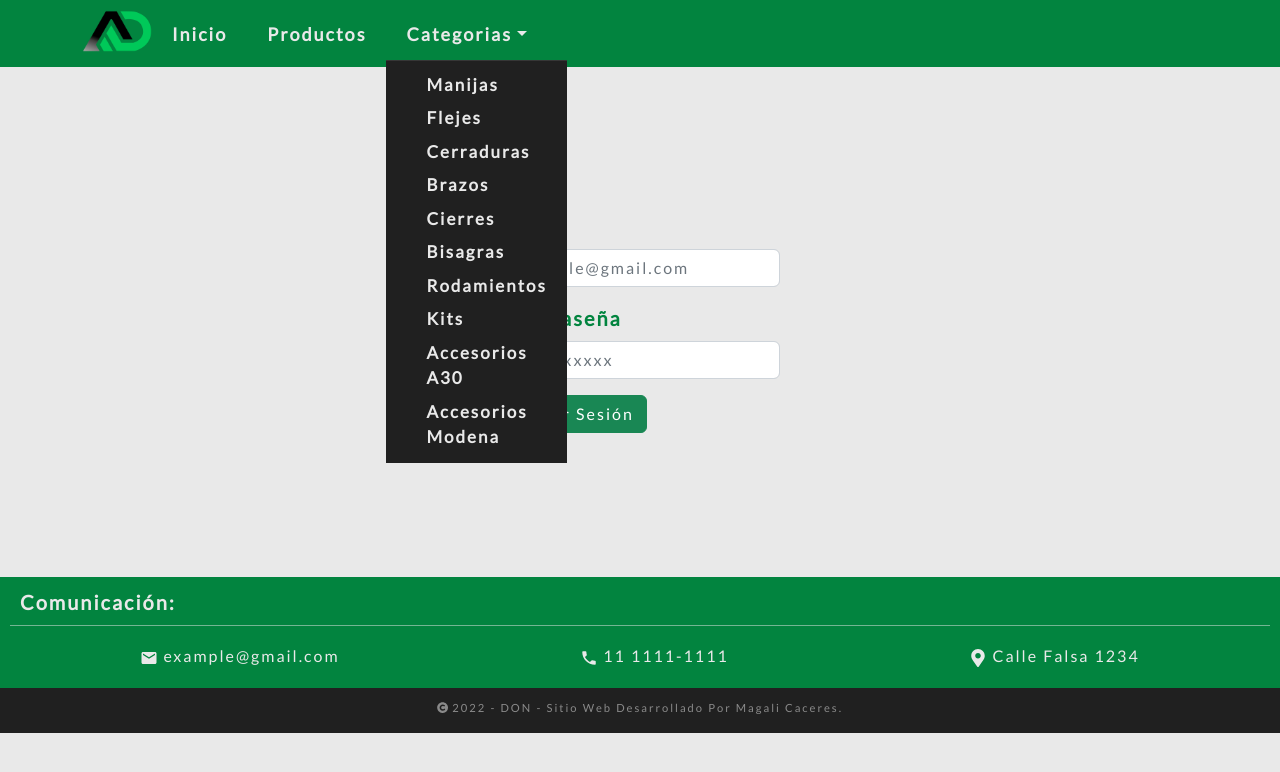
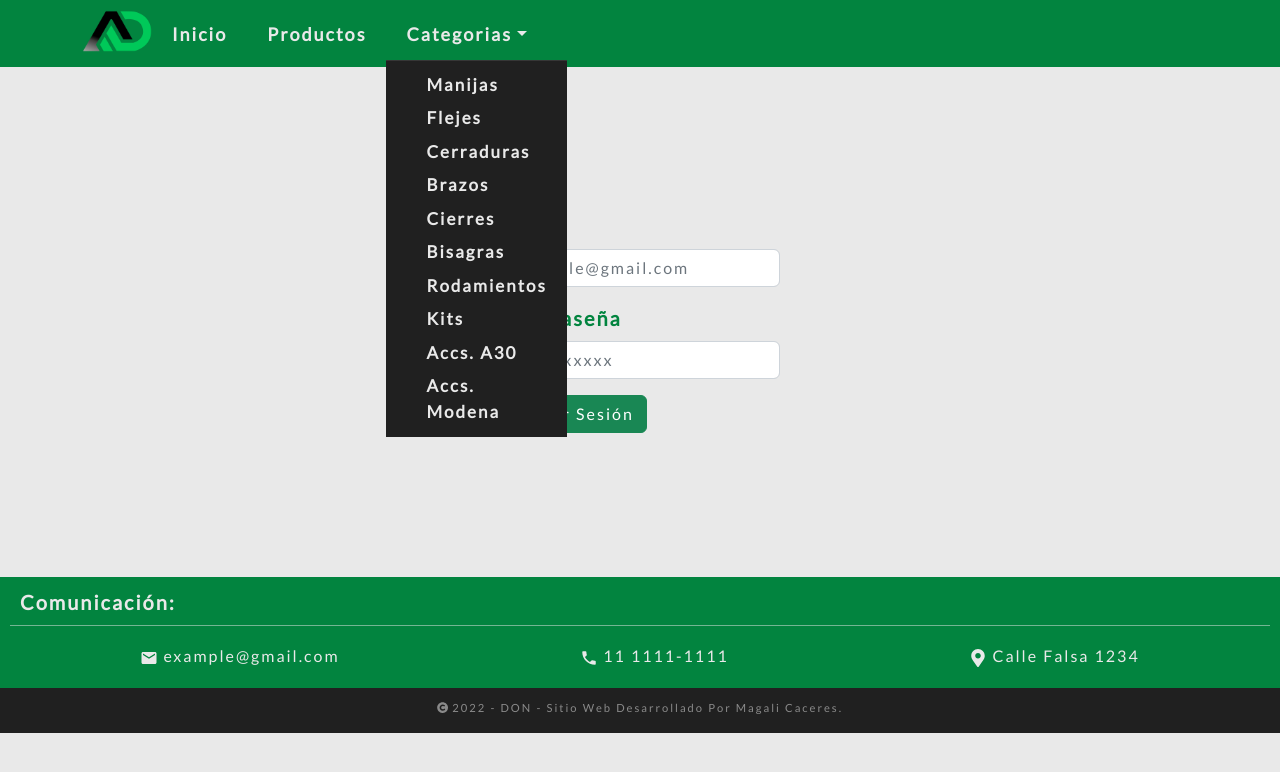
Before and after one commit to MagaliCaceres/Don, a React (Create React App) app: page / in a window 1280 px wide. Both pictures are taken after a click on the button "Categorias". Shown: the top 772 px of the page. Built offline with nearby package versions, Linux system fonts and the light colour scheme; no server answers.

Commit message:
cambio en navbar y eliminación del proveedor

```diff
--- a/src/componentes/itemDetailElements/ItemDetailElements.js
+++ b/src/componentes/itemDetailElements/ItemDetailElements.js
@@ -41,7 +41,6 @@ const ItemDetailElements = ({path}) =>{
                     <div className='info_elemento'>
                         <p>Cantidad: <span> {path.cantidad}  </span></p>
                         <p>Categoria: <span> {path.categoria}  </span></p>
-                        <p>Proveedor: <span> {path.proveedor}  </span></p>
                     </div>
 
                     {/* VER MAS */}
--- a/src/componentes/navBar/NavBar.js
+++ b/src/componentes/navBar/NavBar.js
@@ -47,8 +47,8 @@ const NavBar = () =>{
                         <Link className='link_categoria' to="/categoria/Bisagras">Bisagras</Link>
                         <Link className='link_categoria' to="/categoria/Rodamientos">Rodamientos</Link>
                         <Link className='link_categoria' to="/categoria/Kits">Kits</Link>
-                        <Link className='link_categoria' to="/categoria/Accesorios A30">Accesorios A30</Link>
-                        <Link className='link_categoria' to="/categoria/Accesorios Modena">Accesorios Modena</Link>
+                        <Link className='link_categoria' to="/categoria/Accesorios A30">Accs. A30</Link>
+                        <Link className='link_categoria' to="/categoria/Accesorios Modena">Accs. Modena</Link>
                     </NavDropdown>
                 </Nav>
 
```
